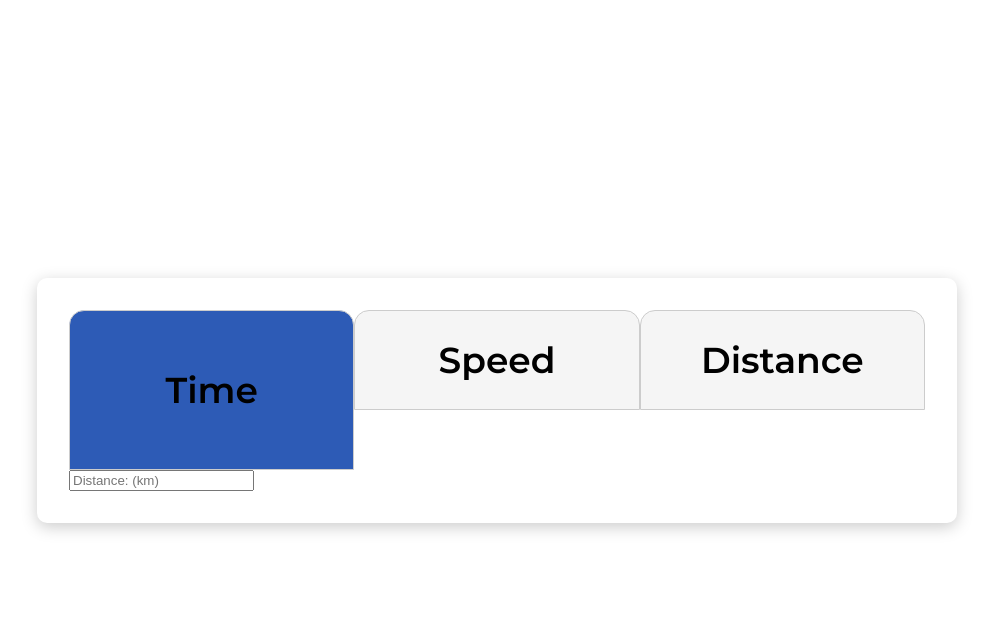
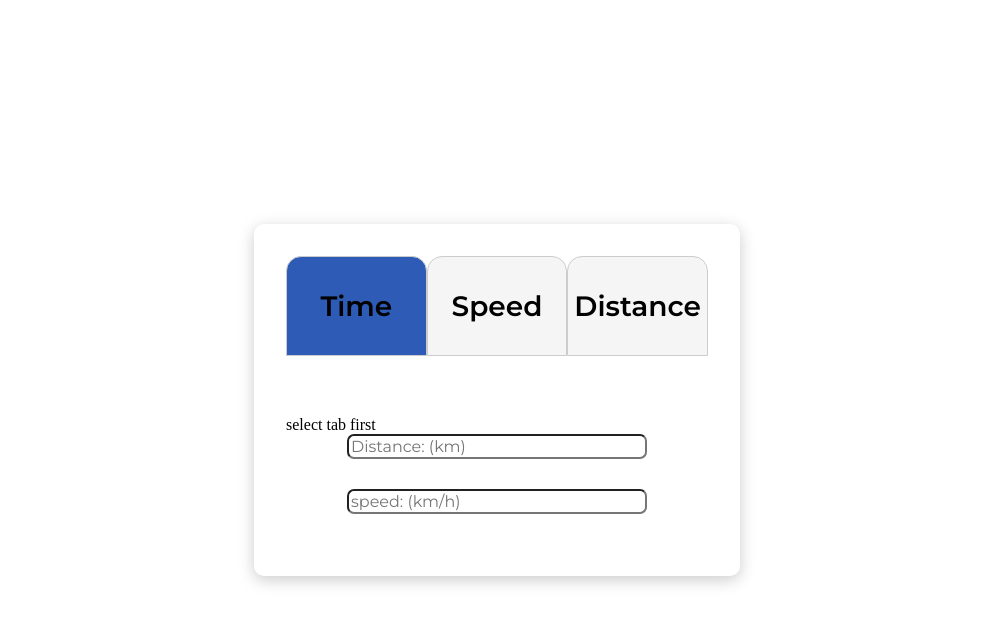
Before and after one commit to boro-dach/TSD-Calculator, a plain HTML site: page index.html in a window 1280 px wide. Both pictures are taken after a click on the button "Time". Shown: the whole page, without its empty margins (143-1136 px from the left). Drawn offline with Linux system fonts and the light colour scheme.

Commit message:
TSD-Calculator

```diff
--- a/index.html
+++ b/index.html
@@ -16,8 +16,9 @@
             <button class="form__object speed" type="button">Speed</button>
             <button class="form__object distance" type="button">Distance</button>
         </div>
-
-        <input type="text" class="form__input" placeholder="Distance: (km)">
+        <p class="form__activness active">select tab first</p>
+        <input type="number" class="form__input" placeholder="Distance: (km)" required>
+        <input type="number" class="form__input" placeholder="speed: (km/h)" required>
     </form>
 
 
--- a/script.js
+++ b/script.js
@@ -1,20 +1,15 @@
-// document.querySelector('.form__object').addEventListener('click', objChoose)
+ document.querySelector('.form__object').addEventListener('click', checkAct)
 
-// function objChoose(){
-//     console.log('clicked!');
-//     var clElement = document.querySelector('.form__object');
-//     if(clElement.classList.contains('unactive') == true){
-//         clElement.classList.remove('unactive');
-//         console.log('removed unact')
-//         clElement.classList.add('active');
-//         console.log('added act')
-//         var pastElement = clElement
-//     }
-//     else{
-//         console.log('but is alrd act')
-//         pastElement.classList.remove('active')
-//         pastElement.classList.add('unactive')
-//         clElement.classList.add('active')
-//     }
-
-// }
+function checkAct(){
+    let activeTab = document.activeElement.classList
+    if(activeTab.classList.contains('active')){
+        document.querySelector('.form__object').classList.remove('unactive')
+        document.querySelector('.form__activness').remove()
+    }
+    else{
+        document.querySelector('.form__object').classList.add('unactive')
+        const para = document.createElement('p')
+        const node = document.createTextNode('select tab first')
+        para.appendChild(node)
+    }
+}
--- a/style.css
+++ b/style.css
@@ -4,10 +4,11 @@
 }
 
 .form{
-    width: 920px;
     padding: 32px;
     border-radius: 10px;
     box-shadow: 0px 4px 16px #ccc;
+    display: grid;
+    grid-row: 1fr 1fr 1fr;
 }
 
 body{
@@ -16,16 +17,17 @@ body{
     align-items: center;
     height: 100vh;
 }
-.form__object{
+.form__object:not(:focus){
     border: 1px solid #ccc;
     border-radius: 15px 15px 0 0;
     height: 100px;
     background-color: #f5f5f5;
-    font-family: 'Montserrat', serif;
-    font-size: 36px;
-    font-weight: 600;
     position: relative;
     bottom: 0;
+    transition: 0.3s;
+    font-family: 'Montserrat', serif;
+    font-size: 28px;
+    font-weight: 600;
 }
 
 .form__footer{
@@ -44,7 +46,38 @@ body{
 }
 
 .form__object:focus{
-    height: 160px;
+    height: 100px;
     transition: 0.3s;
     background-color: #2D5BB6;
+    font-family: 'Montserrat', serif;
+    font-size: 28px;
+    font-weight: 600;
+    border: 1px solid #ccc;
+    border-radius: 15px 15px 0 0;
 }
+
+.form__input:not(:focus){
+    margin: 0 auto;
+    outline-color: #000000;
+    outline-width: 5px;
+    border-radius: 7px;
+    transition: 0.3s;
+    min-width: 300px;
+    margin-bottom: 30px;
+}
+
+.form__input:focus{
+    outline-color: #2D5BB6;
+    outline-width: 5px;
+    transition: 0.3s;
+    border-radius: 7px;
+    margin: 0 auto;
+    min-width: 300px;
+    margin-bottom: 30px;
+}
+
+.form__input{
+    font-family: 'Montserrat', serif;
+    font-size: 16px;
+    font-weight: 400;
+}
```
